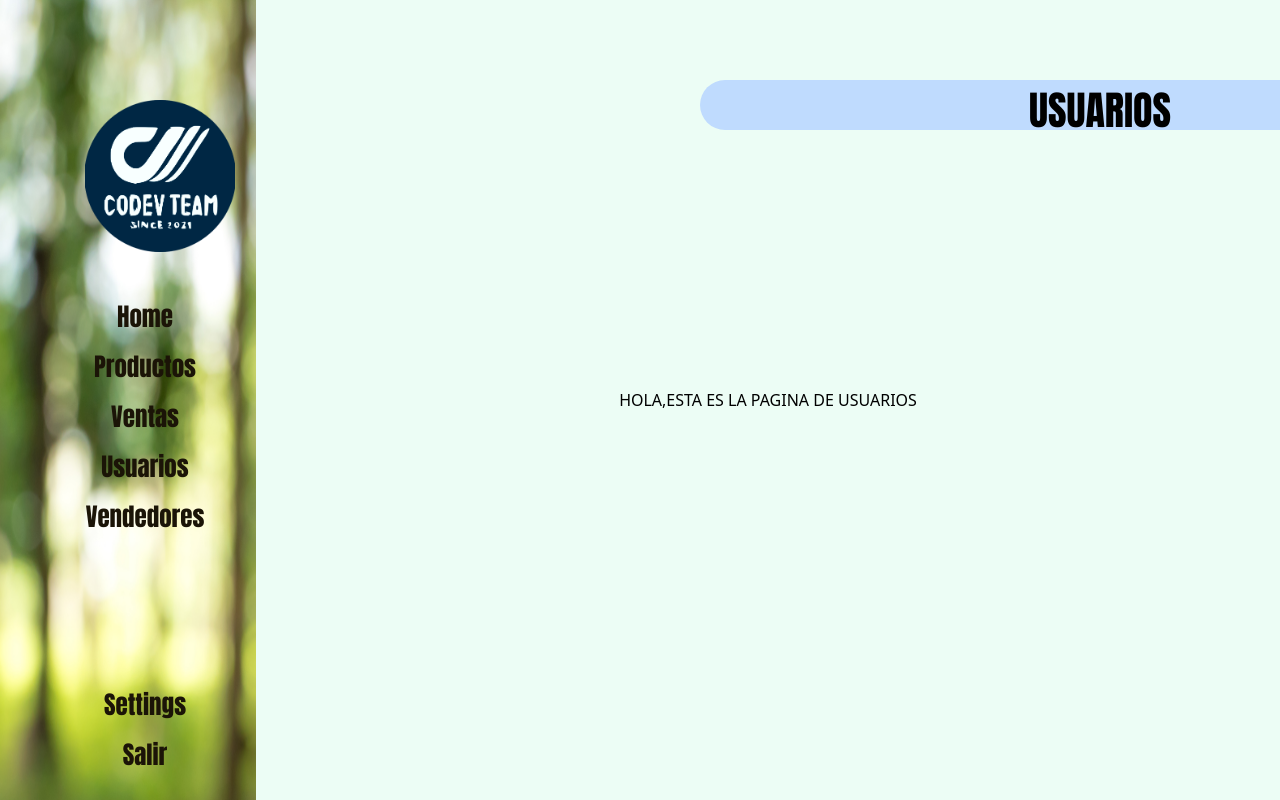
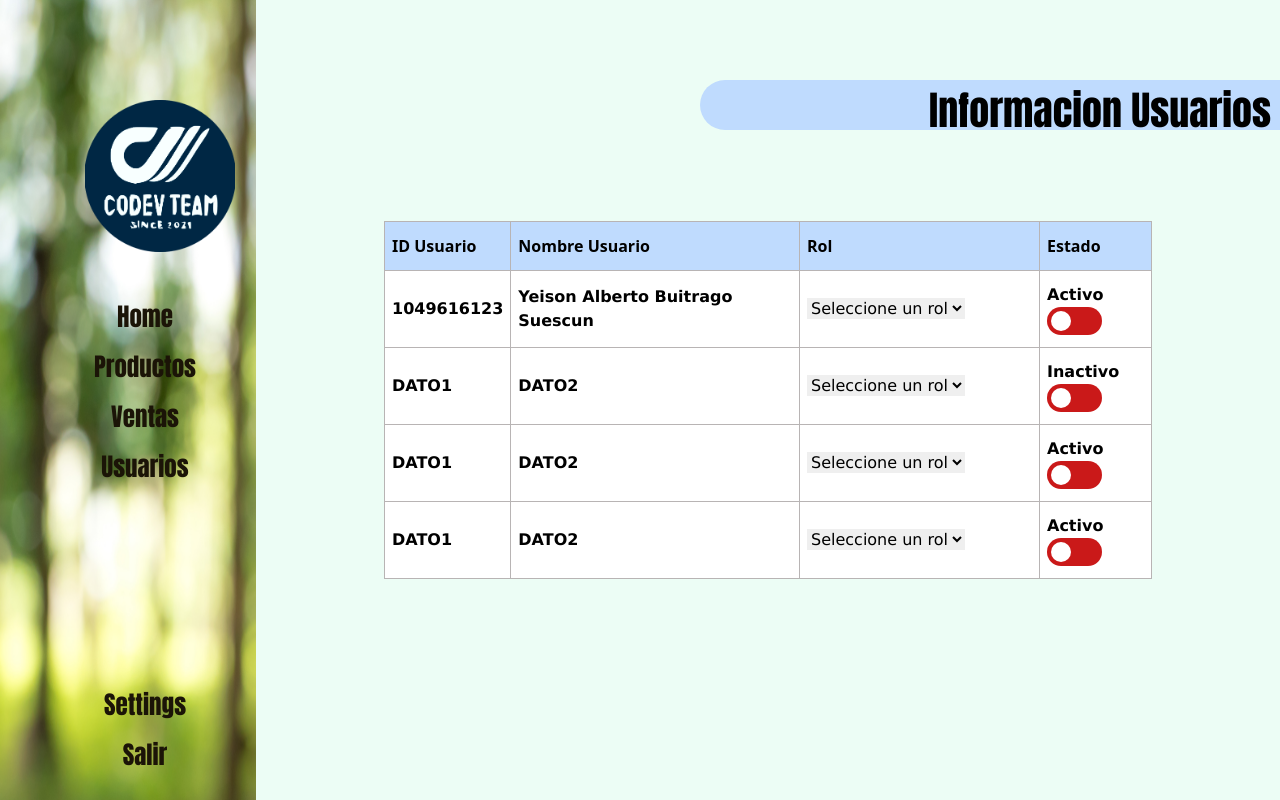
Before and after one commit to Equipo-coDEV-Mision-TIC/Ventas-codev-team, a React (Create React App) app: page /Home/usuarios in a window 1280 px wide. Built offline with nearby package versions, Linux system fonts and the light colour scheme.

Commit message:
se agregó tabla usuarios cn estilos

```diff
--- a/src/App.css
+++ b/src/App.css
@@ -120,15 +120,14 @@ cursor: pointer;
   background-image: url(./media/fondoSideBar2.jpg)
 }
 
-.tabla{
-  width: 98%;
-}
-
 .tabla td,
 .tabla th{
   padding: 7px;
   border: 1px solid rgb(184, 180, 180);
   text-align: left;
+}
+.tabla tbody{
+  font-family: 'Lucida Sans', 'Lucida Sans Regular', 'Lucida Grande', 'Lucida Sans Unicode', Geneva, Verdana, sans-serif;
 }
 
 .tabla th{
@@ -141,3 +140,68 @@ cursor: pointer;
   background-color: rgb(231, 239, 248);
   cursor: pointer;
 }
+
+
+/* The switch - the box around the slider */
+.switch {
+  position: relative;
+  display: inline-block;
+  width: 55px;
+  height: 28px;
+}
+
+/* Hide default HTML checkbox */
+.switch input {
+  opacity: 0;
+  width: 0;
+  height: 0;
+}
+
+/* The slider */
+.slider {
+  position: absolute;
+  cursor: pointer;
+  top: 0;
+  left: 0;
+  right: 0;
+  bottom: 0;
+  background-color: rgb(202, 25, 25);
+  -webkit-transition: .50s;
+  transition: .50s;
+}
+
+.slider:before {
+  position: absolute;
+  content: "";
+  height: 20px;
+  width: 20px;
+  left: 4px;
+  bottom: 4px;
+  background-color: white;
+  -webkit-transition: .4s;
+  transition: .4s;
+}
+
+input:checked + .slider {
+  background-color: #13c256;
+}
+
+input:focus + .slider {
+  box-shadow: 0 0 1px #2196F3;
+}
+
+
+input:checked + .slider:before {
+  -webkit-transform: translateX(26px);
+  -ms-transform: translateX(26px);
+  transform: translateX(26px);
+}
+
+/* Rounded sliders */
+.slider.round {
+  border-radius: 90px;
+}
+
+.slider.round:before {
+  border-radius: 80%;
+}
--- a/src/App.jsx
+++ b/src/App.jsx
@@ -2,7 +2,6 @@ import './App.css';
 import LayoutAdmin from './layouts/LayoutAdmin'
 import LayoutLogin from './layouts/LayoutLogin'
 import PaginaLogin from './pages/paginaLogin'
-import Vendedores from './pages/admin/vendedores';
 import Ventas from './pages/admin/ventas';
 import Productos from './pages/admin/productos';
 import Usuarios from './pages/admin/usuarios';
@@ -19,12 +18,9 @@ function App() {
     <div>
       <Router>
         <Switch>
-          <Route path ={['/Home','/Home/Vendedores','/Home/productos','/Home/ventas','/Home/usuarios']}>
+          <Route path ={['/Home','/Home/productos','/Home/ventas','/Home/usuarios']}>
             <LayoutAdmin>
               <Switch>
-                <Route path = '/Home/Vendedores'>
-                  <Vendedores/>
-                </Route>
                 <Route path = '/Home/productos'>
                   <Productos/>
                 </Route>
--- a/src/components/sidebar.jsx
+++ b/src/components/sidebar.jsx
@@ -37,12 +37,6 @@ const sidebar = () => {
                             <button className = "buttonList">Usuarios</button>
                         </li>
                     </Link>
-
-                    <Link to = '/Home/Vendedores'>
-                        <li>
-                            <button className = "buttonList">Vendedores</button>
-                        </li>
-                    </Link>
                 </ul>
 
                 <ul className = "styleUl2">
--- a/src/pages/admin/productos.jsx
+++ b/src/pages/admin/productos.jsx
@@ -56,7 +56,7 @@ const Productos = () => {
 
 const TablaProductos = ({listaProductos}) =>{
     return(
-        <table className='tabla'>
+        <table className='tabla w-3/4'>
             <thead className='bg-blue-200'>
                 <tr>
                     <th>ID PRODUCTOS</th>
--- a/src/pages/admin/usuarios.jsx
+++ b/src/pages/admin/usuarios.jsx
@@ -1,18 +1,112 @@
-import React from 'react'
+import React, {useEffect, useState} from 'react'
 import BarraTitulo from '../../components/barraTitulo'
+import { ToastContainer, toast } from 'react-toastify';
+import 'react-toastify/dist/ReactToastify.css';
 
-const usuarios = () => {
+const usuariosBackend = [
+    {
+        IDUsuario: "1049616123",
+        NombreUsuario: "Yeison Alberto Buitrago Suescun",
+        Rol: "Administrdor",
+        Estado: "Activo",
+
+    },
+    {
+        IDUsuario: "DATO1",
+        NombreUsuario: "DATO2",
+        Rol: "Administrdor",
+        Estado: "Inactivo",
+
+    },
+    {
+        IDUsuario: "DATO1",
+        NombreUsuario: "DATO2",
+        Rol: "DATO3",
+        Estado: "Activo",
+        Acciones: <div className='flex w-full justify-around'>
+                    <i class="fas fa-pencil-alt " >
+                    </i> <i class="far fa-trash-alt"></i>
+                  </div>
+    },
+    {
+        IDUsuario: "DATO1",
+        NombreUsuario: "DATO2",
+        Rol: "DATO3",
+        Estado: "Activo",
+        Acciones: <div className='flex w-full justify-around'>
+                    <i class="fas fa-pencil-alt " >
+                    </i> <i class="far fa-trash-alt"></i>
+                  </div>
+    }
+
+]
+
+const Usuarios = () => {
+    const [usuarios, setUsuarios] = useState([]);
+    const [estado, setEstado] = useState("");
+
+
+    useEffect(()=>{
+        setUsuarios(usuariosBackend)
+    },[]);
+
     return (
-        <div>
+        <div className='flex w-full'>
             <BarraTitulo>
-                USUARIOS
+                    Informacion Usuarios
             </BarraTitulo>
-
-            <div>
-                HOLA,ESTA ES LA PAGINA DE USUARIOS
+            <div className='flex flex-col w-full items-center'>
+                <TablaProductos listaUsuarios = {usuarios}/>
+                <ToastContainer
+                    position="bottom-center"
+                    autoClose={5000}
+                />
             </div>
         </div>
     )
 }
 
-export default usuarios
+const TablaProductos = ({listaUsuarios}) =>{
+    return(
+        <table className='tabla w-3/4'>
+            <thead className='bg-blue-200'>
+                <tr>
+                    <th>ID Usuario</th>
+                    <th>Nombre Usuario</th>
+                    <th className='w-60'>Rol</th>
+                    <th className='w-28'>Estado</th>
+                </tr>
+            </thead>
+            <tbody className='bg-white'>
+                {listaUsuarios.map((usuarios)=>{
+                    return(
+                        <tr>
+                            <th>{usuarios.IDUsuario}</th>
+                            <th>{usuarios.NombreUsuario}</th>
+                            <th className>
+                                <label className='w-full'>
+                                    <select defaultValue={0}>
+                                        <option disabled value= {0}>Seleccione un rol</option>
+                                        <option>Vendedor</option>
+                                        <option>Administrador</option>
+                                        <option>Sin rol</option>
+                                    </select>
+                                </label>
+                            </th>
+                            <th>{usuarios.Estado}
+                            <label className="switch">
+                                <input type="checkbox"/>
+                                <span className="slider round"></span>
+                            </label>
+                            </th>
+                        </tr>
+                    )
+                })}
+
+            </tbody>
+        </table>
+
+    )
+}
+
+export default Usuarios
```
